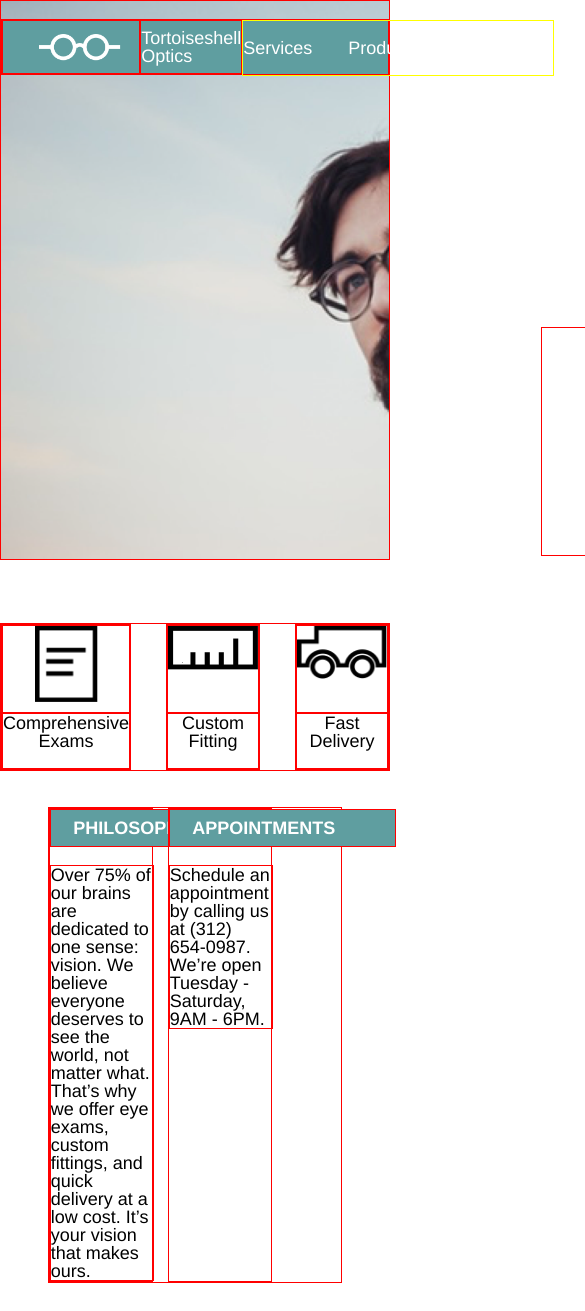
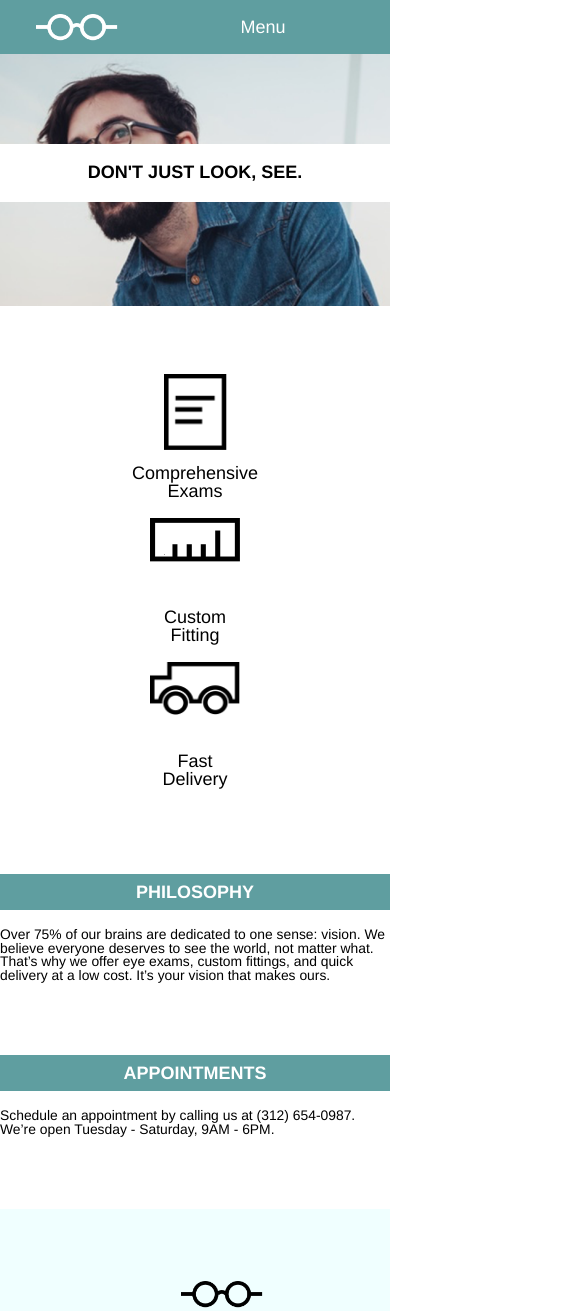
Before and after one commit to dalemillar/tortoiseshell, a plain HTML site: page index.html in a window 390 px wide. Shown: the top 1311 px of the page, 585 px wide, since content can reach past the window. Drawn offline with Linux system fonts and the light colour scheme.

Commit message:
Final Version

```diff
--- a/index.html
+++ b/index.html
@@ -16,10 +16,13 @@
           <p>Tortoiseshell Optics</p>
         </div>
         <nav>
-          <ul>
+          <ul class='menu'>
             <li>Services</li>
             <li>Products</li>
             <li>Contact</li>
+          </ul>
+          <ul class="mob_ul">
+            <li>Menu</li>
           </ul>
         </nav>
       </div>
--- a/resources/css/style.css
+++ b/resources/css/style.css
@@ -7,7 +7,7 @@ html{
 }
 
 div{
-  border: solid 1px red;
+  /*border: solid 1px red;*/
   display: block;
 }
 
@@ -60,7 +60,7 @@ div{
 
 nav{
   display: flex;
-  border: 1px solid yellow;
+  /*border: 1px solid yellow;*/
   height: 3rem;
   align-items: center;
   justify-content: flex-end;
@@ -68,13 +68,13 @@ nav{
   color: white;
 }
 
-nav ul{
+nav ul.menu{
   list-style: none;
   display: flex;
   align-items: center;
 }
 
-nav ul li{
+nav ul.menu li{
   margin-right: 2rem;
 }
 
@@ -199,3 +199,151 @@ nav ul li{
 .azure_strip p{
 
 }
+
+/*Media Queries for <768px*/
+
+@media only screen and (max-width: 768px){
+  .main_photo{
+    height: 22rem;
+  }
+
+  .blue_banner{
+    margin-top: 0px;
+  }
+
+  .blue_banner.container{
+    width: 100%;
+  }
+  .white_banner{
+    position: relative;
+    top: 7rem;
+    left: 15rem;
+    display: flex;
+    align-items: center;
+    background-color: white;
+    max-width: 25rem;
+  }
+
+  .white_banner p{
+    line-height: 1.2;
+    font-size: 1.33rem;
+    padding: 0.75rem 4rem;
+    color: black;
+    font-weight: bold;
+  }
+}
+
+@media only screen and (max-width: 480px){
+  .main_photo{
+    height: 17rem;
+    background-position: 20%;
+  }
+
+  .blue_banner{
+    margin-top: 0px;
+  }
+
+  .blue_banner.container{
+    width: 100%;
+  }
+
+  .white_text{
+    display: none;
+  }
+
+  nav ul.mob_ul{
+      list-style: none;
+      display: block;
+      text-align: center;
+    }
+
+  nav ul .mob_ul li{
+    color: white;
+  }
+
+  nav ul.menu{
+    display: none;
+  }
+
+  nav{
+    justify-content: center;
+    flex-grow: 1;
+  }
+
+  .white_banner{
+    position: relative;
+    top: 5rem;
+    left: 0rem;
+    display: flex;
+    align-items: center;
+    justify-content: center;
+    background-color: white;
+    max-width: 100%;
+  }
+
+  .white_banner p{
+    padding: 1rem 0rem;
+    font-size: 1rem;
+  }
+
+  .icons{
+    flex-direction: column;
+    margin: 3.77rem 0rem 3.77rem;
+  }
+
+  .blue_boxes{
+    width: 100%;
+    display: flex;
+    margin: 2rem auto 0rem auto;
+    flex-direction: column;
+    /*justify-content: space-between;*/
+  }
+
+  .box{
+    width: 100%;
+    display: flex;
+    flex-direction: column;
+    margin-right: 5%;
+
+  }
+
+  .box.blue_stripe{
+    background-color: cadetblue;
+    padding: 0.5rem 0rem;
+    width: 100%;
+    text-align: center;
+  }
+
+  .box.blue_stripe p{
+    font-weight: bold;
+    font-size: 1rem;
+    color: white;
+  }
+
+  .box.text{
+    display:block;
+    margin-top: 1rem;
+    margin-bottom: 4rem;
+    width: 100%;
+    }
+
+  .box.text p{
+    font-size: 0.77rem;
+  }
+
+  .azure_strip{
+    margin-top: 0rem;
+    background-color: azure;
+    align-items: center;
+    justify-content: center;
+  }
+
+  .azure_strip img{
+    margin: 4rem 1rem 4rem 4rem;
+    height: 1.5rem;
+  }
+
+  .azure_strip p{
+    display: none;
+  }
+}
```
